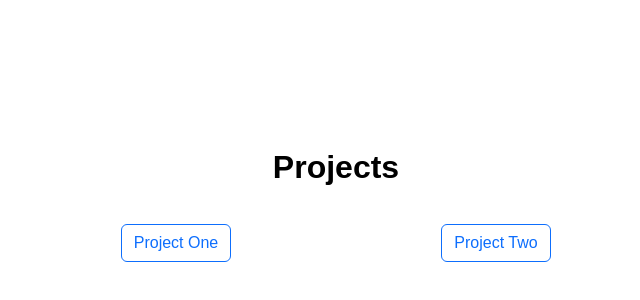
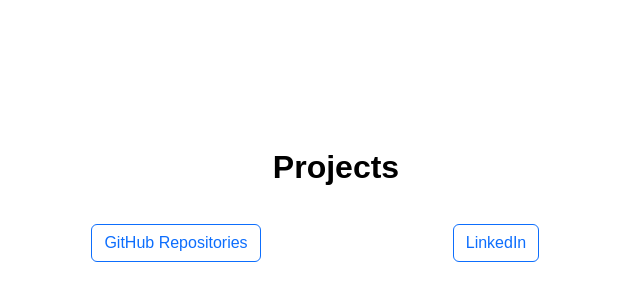
Before and after one commit to trrodenboughmcc/testing-site, a plain HTML site: page index.html in a window 1280 px wide. Shown: the part 1794-2094 px from the top of the page, without its empty margins (304-944 px from the left). Drawn offline with nearby package versions, Linux system fonts and the light colour scheme.

Commit message:
Update index.html
added URL for github repos and linked in profile. Changed the code to display what the URL's are.

```diff
--- a/index.html
+++ b/index.html
@@ -119,10 +119,10 @@
             <h2 style="font-weight: bold;">Projects</h2>
             <div style="display: flex; justify-content: center; gap: 20px; margin-top: 30px;">
                 <div style="position: relative; width: 300px; cursor: pointer;">
-                    <a href="https://github.com/alexandergshaw/testing-site" target="_blank"><button class="btn btn-outline-primary">Project One</button></a>
+                    <a href="https://github.com/trrodenboughmcc?tab=repositories" target="_blank"><button class="btn btn-outline-primary">GitHub Repositories</button></a>
                 </div>
                 <div style="position: relative; width: 300px; cursor: pointer;">
-                    <a href="https://github.com/alexandergshaw/testing-site" target="_blank"><button class="btn btn-outline-primary">Project Two</button></a>
+                    <a href="www.linkedin.com/in/tabitha-galvan-sd95" target="_blank"><button class="btn btn-outline-primary">LinkedIn</button></a>
                 </div>
             </div>
         </div>
```
